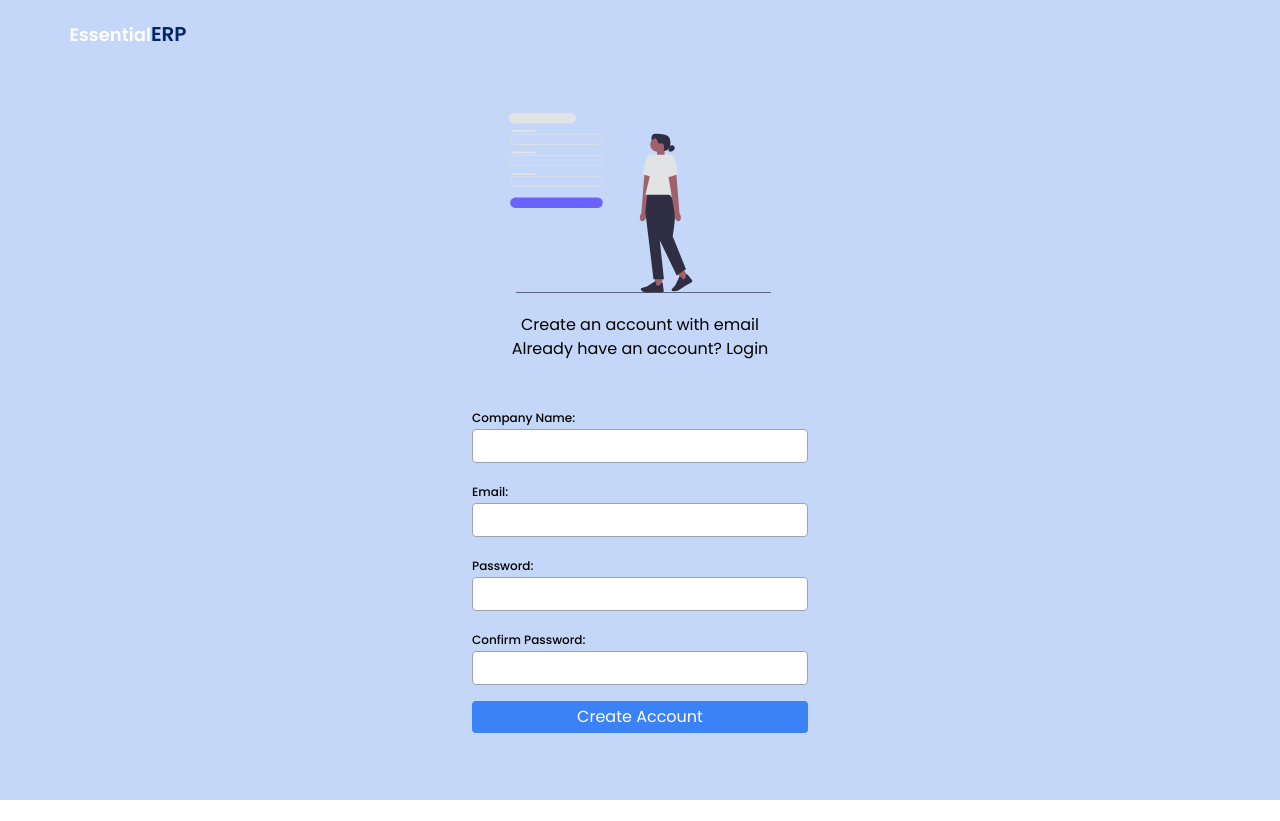
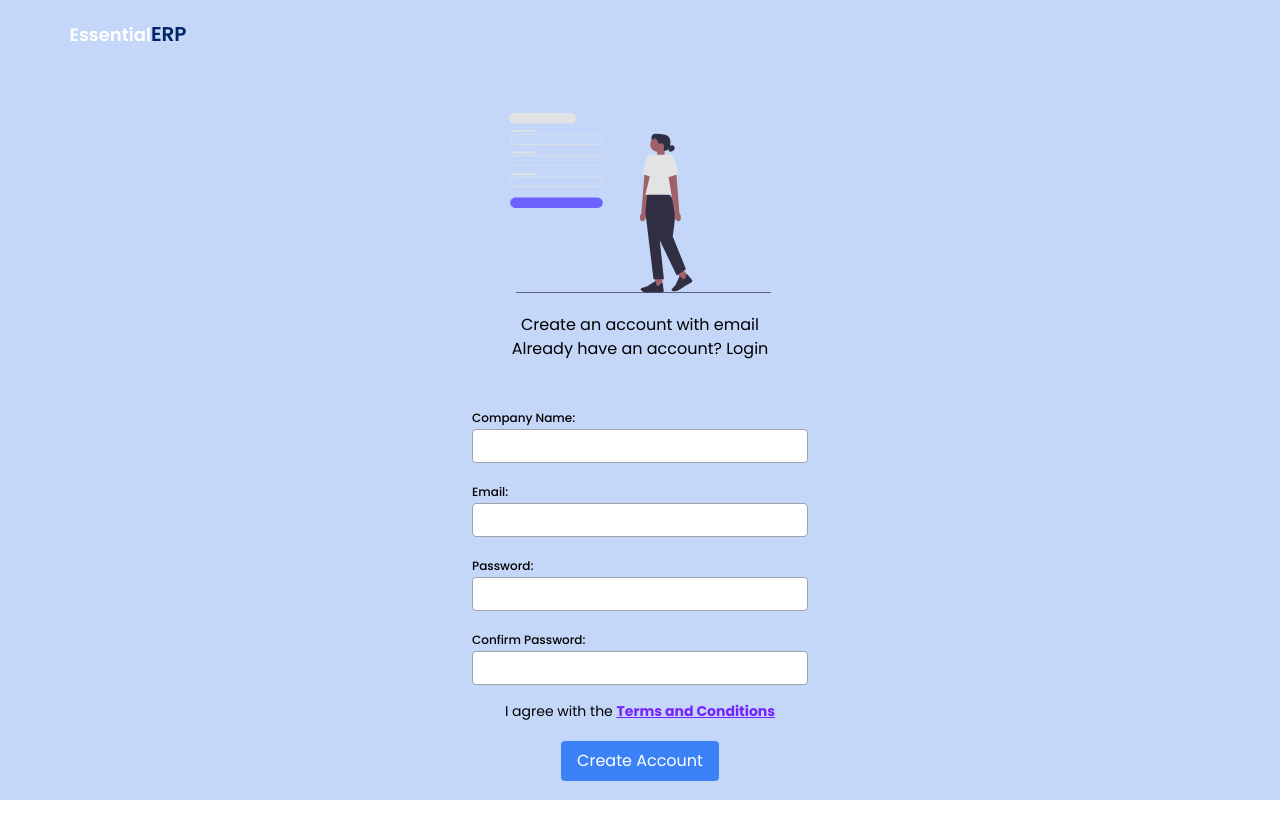
Before and after one commit to Cessation-Code/essentialerp-frontend, a Next.js app: page /signup in a window 1280 px wide. Before the commit the page ends 800 px from the top, so only its background shows below. Built offline with nearby package versions, Linux system fonts and the light colour scheme.

Commit message:
linking the terms and conditions  and signup pages

```diff
--- a/pages/signup.js
+++ b/pages/signup.js
@@ -57,6 +57,7 @@ export default function SignUpPage() {
               className="w-full px-3 py-1 border border-gray-400 rounded"
               value={com_name}
               onChange={(event) => setCompanyName(event.target.value)}
+              required
             />
           </div>
 
@@ -70,6 +71,7 @@ export default function SignUpPage() {
               className="w-full px-3 py-1 border border-gray-400 rounded"
               value={email}
               onChange={(event) => setEmail(event.target.value)}
+              required
             />
           </div>
 
@@ -83,6 +85,7 @@ export default function SignUpPage() {
               className="w-full px-3 py-1 border border-gray-400 rounded"
               value={password}
               onChange={(event) => setPassword(event.target.value)}
+              required
             />
           </div>
 
@@ -99,17 +102,28 @@ export default function SignUpPage() {
               className="w-full px-3 py-1 border border-gray-400 rounded"
               value={confirm_password}
               onChange={(event) => setConfirmPassword(event.target.value)}
+              required
             />
           </div>
 
+          <div className="flex flex-row justify-center text-sm">
+            I agree with the&nbsp;
+            <div className="font-bold text-[#7622FF] underline">
+              Terms and Conditions
+            </div>
+          </div>
+
+          <div className="flex flex-row justify-center pt-5">
+            <button
+              type="submit"
+              className="px-4 py-2 bg-blue-500 text-white rounded hover:bg-blue-600"
+            >
+              Create Account
+            </button>
+          </div>
           <div className="text-red-500 mb-4">{error}</div>
 
-          <button
-            type="submit"
-            className="w-full bg-blue-500 text-white rounded px-3 py-1"
-          >
-            Create Account
-          </button>
+
         </form>
       </div>
     </div>
```
